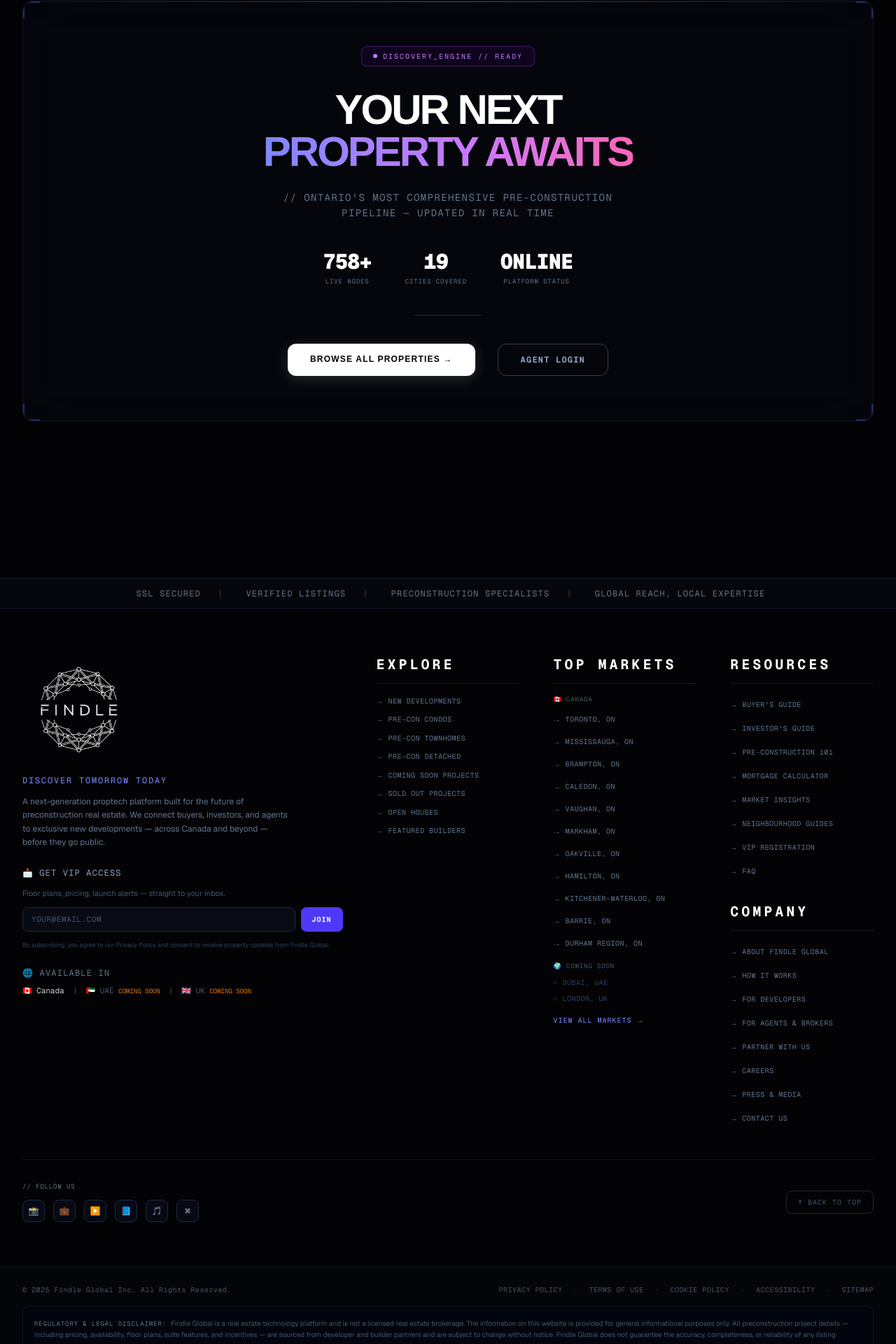
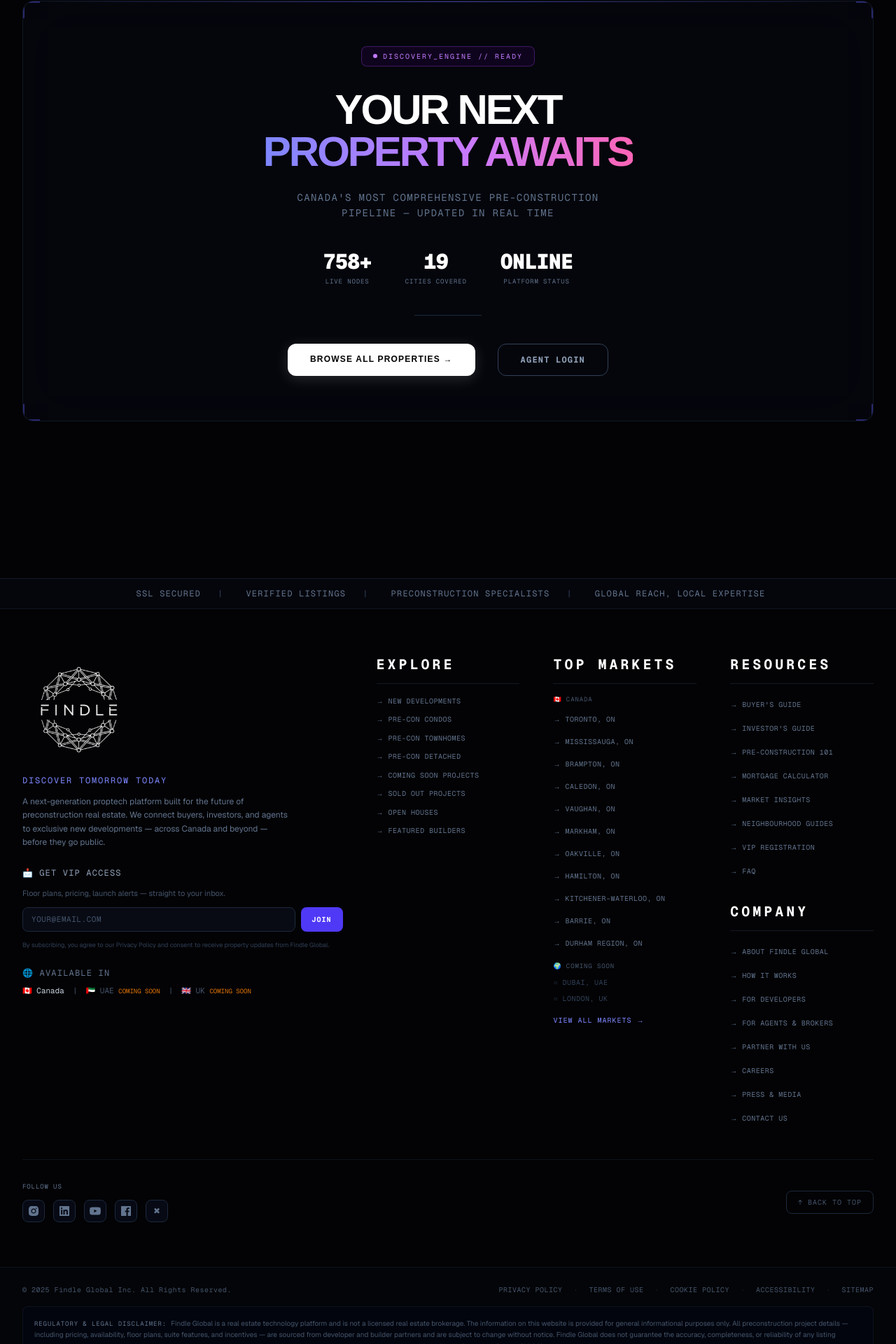
Before and after one commit to antarikshsingh18/findle-global, a Next.js app: page / in a window 1280 px wide. Shown: the part 1796-3716 px from the top of the page at 70% size. Built offline with nearby package versions, Linux system fonts and the light colour scheme; no server answers; the database is empty.

Commit message:
added socials

```diff
--- a/app/components/Footer.tsx
+++ b/app/components/Footer.tsx
@@ -2,6 +2,7 @@
 
 import { useState } from 'react';
 import Link from 'next/link';
+import {AiFillInstagram, AiFillLinkedin, AiFillYoutube, AiFillFacebook, AiOutlineTwitter} from 'react-icons/ai';
 
 export default function Footer() {
   const [email, setEmail] = useState('');
@@ -225,14 +226,14 @@
         <div className="mt-12 pt-8 border-t border-slate-800/40">
           <div className="flex flex-col sm:flex-row items-start sm:items-center justify-between gap-6">
             <div className="space-y-3">
-              <div className="text-[9px] tracking-widest uppercase text-slate-500">// Follow Us</div>
+              <div className="text-[9px] tracking-widest uppercase text-slate-500">Follow Us</div>
               <div className="flex items-center gap-3">
                 {[
-                  { label: 'IG', icon: '📸', href: '#' },
-                  { label: 'LI', icon: '💼', href: '#' },
-                  { label: 'YT', icon: '▶️', href: '#' },
-                  { label: 'FB', icon: '📘', href: '#' },
-                  { label: 'TK', icon: '🎵', href: '#' },
+                  { label: 'IG', icon: <AiFillInstagram size={18}/>, href: 'https://www.instagram.com/findle.global?igsh=MTBwYmxhaHlwNmFoYw==' },
+                  { label: 'LI', icon: <AiFillLinkedin size={18}/>, href: 'https://www.linkedin.com/company/findle-global/?viewAsMember=true' },
+                  { label: 'YT', icon: <AiFillYoutube size={18}/>, href: 'https://www.youtube.com/@FindleGlobal' },
+                  { label: 'FB', icon: <AiFillFacebook size={18}/>, href: 'https://www.facebook.com/profile.php?id=61579885229639' },
+                  // { label: 'TK', icon: '🎵', href: '#' },
                   { label: 'X', icon: '✖', href: '#' },
                 ].map((social) => (
                   <a
--- a/app/page.tsx
+++ b/app/page.tsx
@@ -405,7 +405,7 @@
 
       {/* Subtext */}
       <p className="font-mono text-sm text-slate-500 tracking-widest uppercase mt-6 mb-10 max-w-lg mx-auto leading-relaxed">
-        // Ontario&apos;s most comprehensive pre-construction pipeline — updated in real time
+        Canada&apos;s most comprehensive pre-construction pipeline — updated in real time
       </p>
 
       {/* Stats row */}
--- a/package.json
+++ b/package.json
@@ -16,7 +16,8 @@
     "parser": "^0.1.4",
     "playwright": "^1.60.0",
     "react": "^19.2.4",
-    "react-dom": "19.2.4"
+    "react-dom": "19.2.4",
+    "react-icons": "^5.6.0"
   },
   "devDependencies": {
     "@tailwindcss/postcss": "^4",
```
Also changed, not shown: 1 other file (tests, documents, lock files or other folders).
